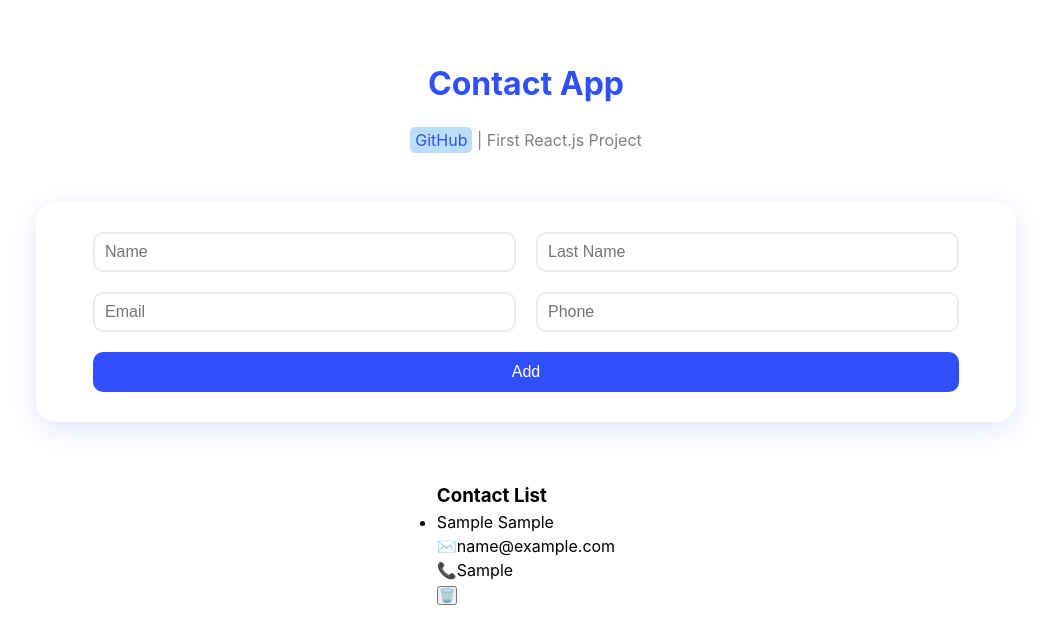
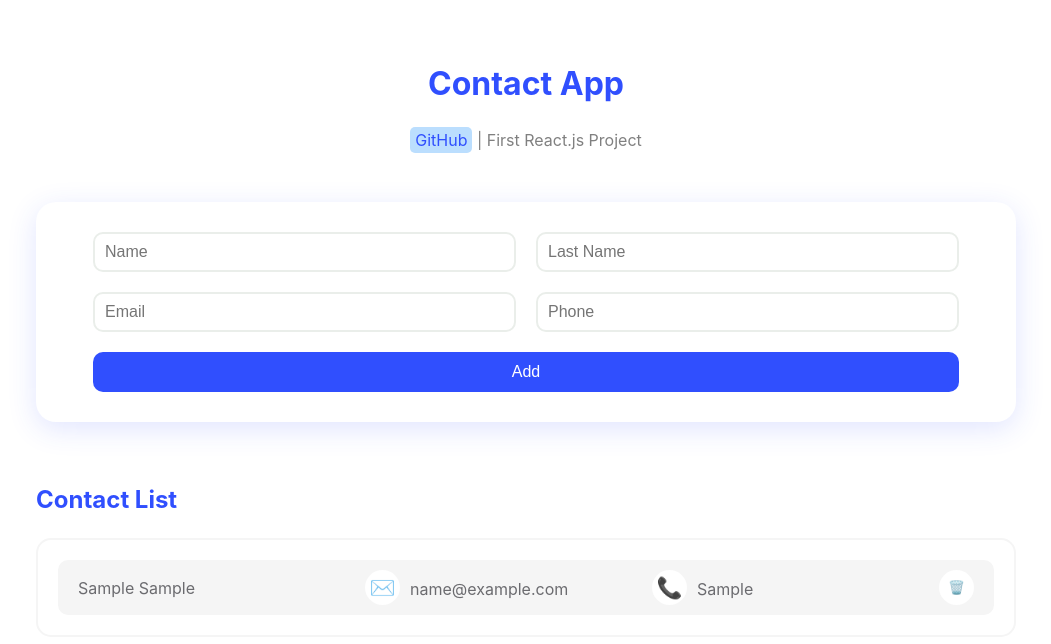
Before and after one commit to Hossein-Bakhtiari/contact-app, a React (Vite) app: page / in a window 1280 px wide. Both pictures are taken after typing "Sample", "Sample", "name@example.com", "Sample" into the empty fields and a click on the button "Add". Shown: the top 644 px of the page, without its empty margins (114-1165 px from the left). Built offline with nearby package versions, Linux system fonts and the light colour scheme.

Commit message:
add styles on contact List and contact item

```diff
--- /dev/null
+++ b/src/components/ConatctItem.module.css
@@ -0,0 +1,43 @@
+.item {
+    display: flex;
+    justify-content: space-between;
+    align-items: center;
+    background-color: #f5f5f5;
+    color: #6b6b6f;
+    padding: 10px 20px;
+    margin: 15px;
+    border-radius: 10px;
+}
+
+.item p {
+    flex-basis: 0;
+    flex-grow: 1;
+}
+
+.item span{
+    display: inline-block;
+    font-size: 1.3rem;
+    text-align: center;
+    margin-right: 10px;
+    background-color: #fff;
+    width: 35px;
+    height: 35px;
+    line-height:35px ;
+    border-radius: 50%;
+}
+
+.item button{
+    width: 35px;
+    height: 35px;
+    background-color: #fff;
+    border: none;
+    border-radius: 50%;
+    cursor: pointer;
+
+}
+
+
+.item button:hover {
+    font-size: 1.5rem;
+    transition: all ease-in-out 0.1s;
+}
--- a/src/components/ContactItem.jsx
+++ b/src/components/ContactItem.jsx
@@ -1,8 +1,8 @@
 import React from 'react'
-
+import styles from "./ConatctItem.module.css"
 function ContactItem({data:{name , lastName , email , phone ,id} , deleteHandler}) {
   return (
-    <li key={id}>
+    <li className={styles.item} >
                   <p>
                     {name} {lastName}
                   </p>
--- a/src/components/ContactList.jsx
+++ b/src/components/ContactList.jsx
@@ -1,20 +1,21 @@
 import React from 'react'
 import ContactItem from './ContactItem'
+import styles from "./ContactList.module.css"
 
 function ContactList({contacts , deleteHandler}) {
   console.log(contacts)
   return (
-    <div>
+    <div className={styles.container}>
       <h3>Contact List</h3>
           {
             contacts.length ? (
-              <ul>
+              <ul className={styles.contact}>
               {contacts.map((contact) => (
                 <ContactItem key={contact.id} data={contact} deleteHandler={deleteHandler}/>
               ))}
             </ul>
             ) : (
-              <p>No Contact yet..!</p>
+              <p className={styles.message}>No Contact yet..!</p>
             )
           }
     </div>
--- /dev/null
+++ b/src/components/ContactList.module.css
@@ -0,0 +1,29 @@
+.container{
+    width: 100%;
+    margin-bottom: 100px;
+}
+
+.container h3{
+    color: #304ffe;
+    font-size: 1.5rem;
+}
+
+.contact {
+    border: 2px solid #f5f5f5;
+    list-style: none;
+    margin-top: 20px ;
+    padding: 5px;
+    border-radius: 15px;
+}
+
+.message {
+    background-color: #f5f5f5;
+    height: 100px;
+    line-height: 100px;
+    text-align: center;
+    margin-top: 20px;
+    border-radius: 20px;
+    color: #6b6b6b6f;
+    font-size: 1.2rem;
+    font-weight:500 ;
+}
```
